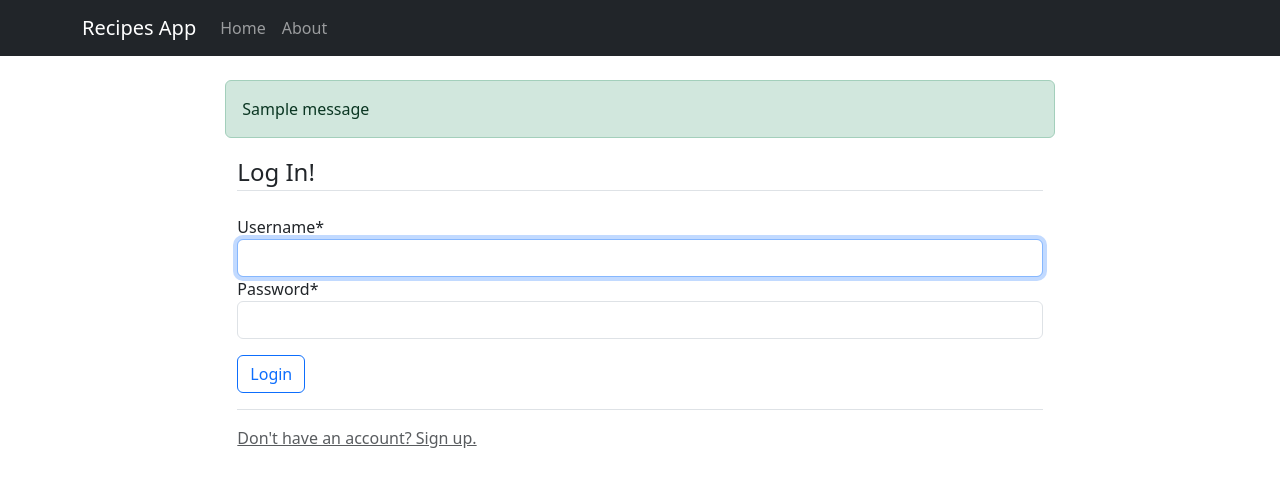
After one commit to debbiect246/caribbean-recipes, a Django app: page /login/ in a window 1280 px wide. The commit adds this page. Shown: the top 487 px of the page. Run offline with Django 4.2, Linux system fonts and the light colour scheme; tables that the repository leaves empty hold one stand-in row (values such as "Sample post"); one stand-in notice (Sample message) is shown; some libraries are stand-ins or nearby versions.

Commit message:
register and login created

```diff
--- a/config/urls.py
+++ b/config/urls.py
@@ -14,12 +14,18 @@ Including another URLconf
     1. Import the include() function: from django.urls import include, path
     2. Add a URL to urlpatterns:  path('blog/', include('blog.urls'))
 """
+
 from django.contrib import admin
 from django.urls import path, include
 from users import views as user_views
+from django.contrib.auth import views as auth_views
 
 urlpatterns = [
     path('admin/', admin.site.urls),
     path('', include('recipes.urls')),
     path('register/', user_views.register, name="user-register"),
+    # new urls
+    path('login/', auth_views.LoginView.as_view(template_name='users/login.html'), name="user-login"),
+    path('logout/', auth_views.LogoutView.as_view(template_name='users/logout.html'), name="user-logout"),
+    path('profile/', user_views.profile, name="user-profile"),
 ]
--- a/recipes/templates/recipes/base.html
+++ b/recipes/templates/recipes/base.html
@@ -28,6 +28,11 @@
       </div>
     </nav>
   <div class="container mt-4 col-8">
+    {% if messages %}
+      {% for message in messages %}
+      <div class="alert alert-{{ message.tags }}">{{ message }}</div>
+      {% endfor %}
+    {% endif %}
     {% block content %} {% endblock %}
   </div>
     <script src="https://cdn.jsdelivr.net/npm/@popperjs/core@2.11.8/dist/umd/popper.min.js" integrity="sha384-I7E8VVD/ismYTF4hNIPjVp/Zjvgyol6VFvRkX/vR+Vc4jQkC+hVqc2pM8ODewa9r" crossorigin="anonymous"></script>
--- /dev/null
+++ b/users/templates/users/login.html
@@ -0,0 +1,25 @@
+{% extends "recipes/base.html" %}
+<!-- -->
+{% load crispy_forms_tags %}
+<!-- -->
+{% block content %}
+<div class="container">
+  <form method="POST">
+    {% csrf_token %}
+    <fieldset class="form-group">
+      <legend class="border-bottom mb-4">Log In!</legend>
+      {{ form|crispy }}
+    </fieldset>
+    <div class="form-group py-3">
+      <input class="btn btn-outline-primary" type="submit" value="Login" />
+    </div>
+  </form>
+  <div class="border-top pt-3">
+    <a class="text-muted" href="{% url 'user-register' %}"
+      >Don't have an account? Sign up.</a
+    >
+  </div>
+</div>
+
+<!-- -->
+{% endblock content %}
```
Also changed, not shown: config/settings.py (+9 -0 lines), users/forms.py (added, +10 -0 lines), users/templates/users/profile.html (added, +11 -0 lines), users/views.py (+20 -3 lines), 1 other file.
